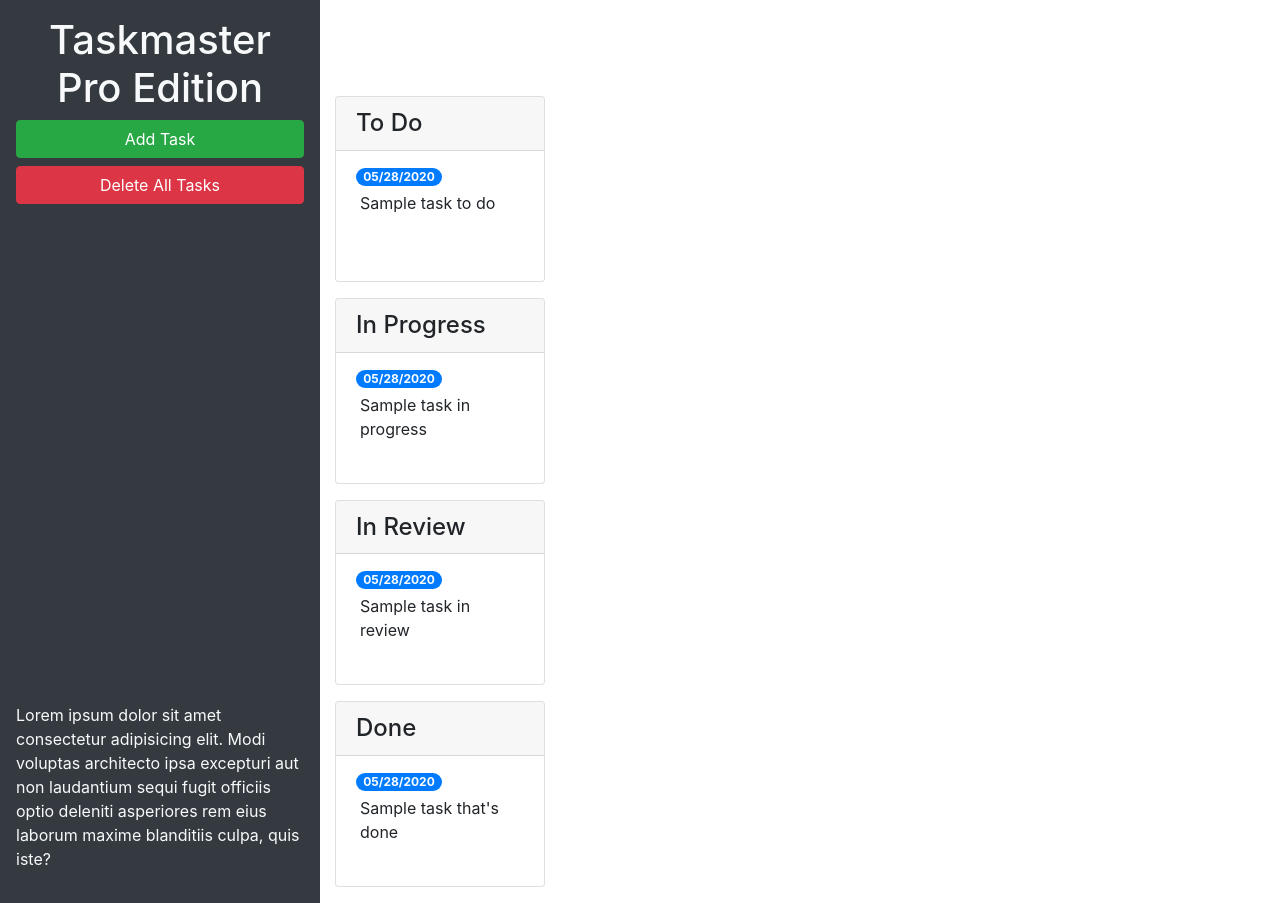
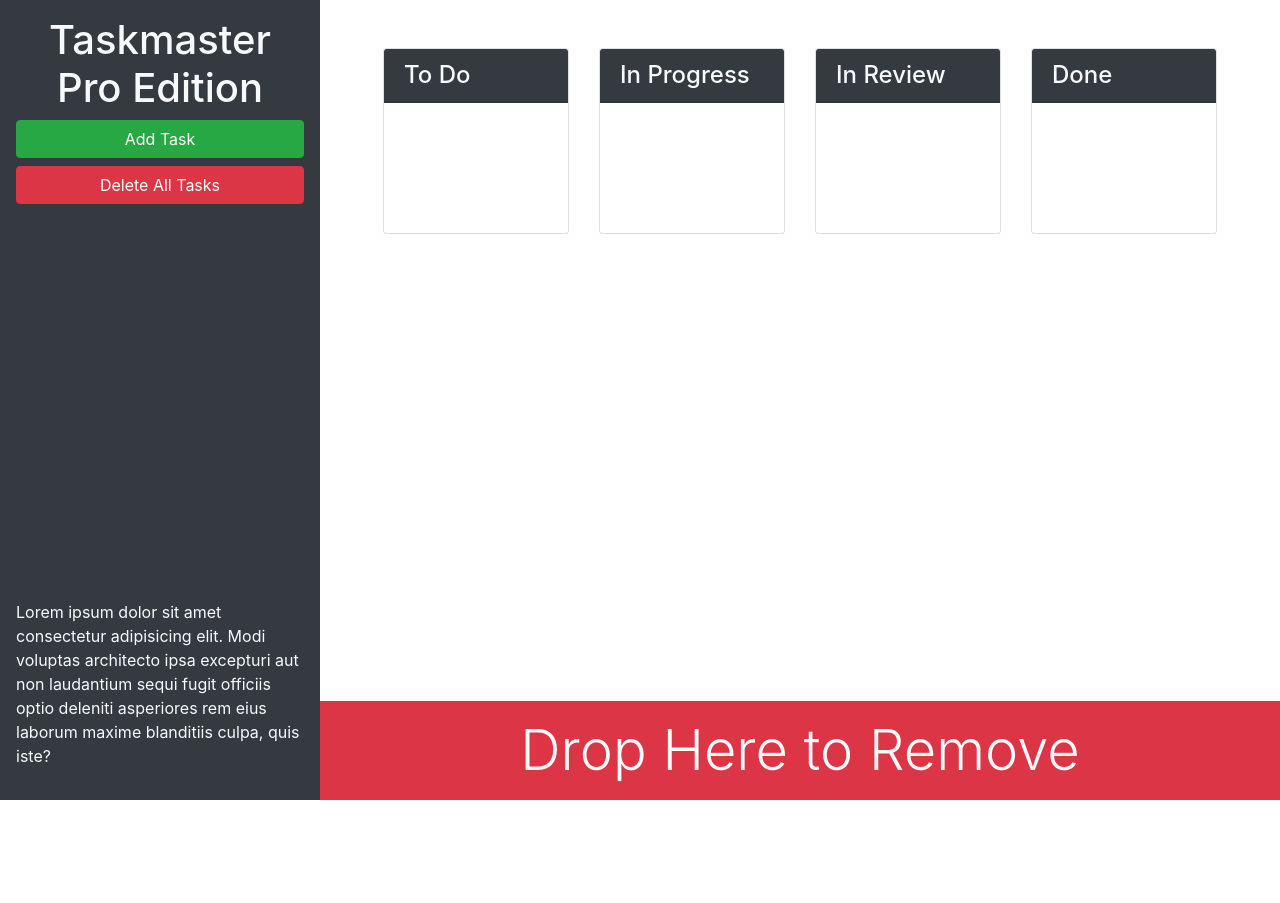
Before and after one commit to Clayton-Andersen/Taskmaster-pro, a plain HTML site: page index.html in a window 1280 px wide. After the commit the page ends 800 px from the top, so only its background shows below. Drawn offline with nearby package versions, Linux system fonts and the light colour scheme.

Commit message:
created cards and drag and drop trash

```diff
--- a/index.html
+++ b/index.html
@@ -13,28 +13,28 @@
 <body>
 
   <div class="row min-vh-100 no-gutters">
-    <header class="col-12 col-lg-3 bg-dark text-light d-flex flex-column p-4 p-lg-3">
+    <header class="col-12 col-lg-3 bg-dark text-light sticky-top d-flex flex-column p-4 p-lg-3">
       <h1 class="text-center">Taskmaster Pro Edition</h1>
       <button id="create-task" class="btn btn-block btn-success" data-toggle="modal" data-target="#task-form-modal">Add
         Task</button>
       <button id="remove-tasks" class="btn btn-block btn-danger">Delete All Tasks</button>
-      <p class="mt-auto">Lorem ipsum dolor sit amet consectetur adipisicing elit. Modi voluptas architecto ipsa
+      <p class="mt-auto d-none d-lg-block">Lorem ipsum dolor sit amet consectetur adipisicing elit. Modi voluptas architecto ipsa
         excepturi aut non
         laudantium sequi fugit officiis optio deleniti asperiores rem eius laborum maxime blanditiis culpa, quis iste?
       </p>
     </header>
-    <main class="col-12 col-lg-9">
-      <div class="m-5 row justify-content-around"></div>
+    <main class="col-12 col-lg-9 d-flex flex-column">
+      <div class="m-5 row justify-content-around">
         <!-- todo start -->
         <div class="col-12 col-md-6 col-xl-3 mb-3">
           <div class="card">
-            <h4 class="card-header">
+            <h4 class="card-header bg-dark text-light">
               To Do
             </h4>
             <ul id="list-toDo" class="list-group list-group-flush">
               <li class="list-group-item">
-                <span class="badge badge-primary badge-pill">05/28/2020</span>
-                <p class="m-1">Sample task to do</p>
+                <span class="badge badge-primary badge-pill"></span>
+                <p class="m-1"></p>
               </li>
             </ul>
           </div>
@@ -43,13 +43,13 @@
         <!-- in progress start -->
         <div class="col-12 col-md-6 col-xl-3 mb-3">
           <div class="card">
-            <h4 class="card-header">
+            <h4 class="card-header bg-dark text-light">
               In Progress
             </h4>
             <ul id="list-inProgress" class="list-group list-group-flush">
               <li class="list-group-item">
-                <span class="badge badge-primary badge-pill">05/28/2020</span>
-                <p class="m-1">Sample task in progress</p>
+                <span class="badge badge-primary badge-pill"></span>
+                <p class="m-1"></p>
               </li>
             </ul>
           </div>
@@ -58,13 +58,13 @@
         <!-- in review start -->
         <div class="col-12 col-md-6 col-xl-3 mb-3">
           <div class="card">
-            <h4 class="card-header">
+            <h4 class="card-header bg-dark text-light">
               In Review
             </h4>
             <ul id="list-inReview" class="list-group list-group-flush">
               <li class="list-group-item">
-                <span class="badge badge-primary badge-pill">05/28/2020</span>
-                <p class="m-1">Sample task in review</p>
+                <span class="badge badge-primary badge-pill"></span>
+                <p class="m-1"></p>
               </li>
             </ul>
           </div>
@@ -73,18 +73,23 @@
         <!-- done start -->
         <div class="col-12 col-md-6 col-xl-3 mb-3">
           <div class="card">
-            <h4 class="card-header">
+            <h4 class="card-header bg-dark text-light">
               Done
             </h4>
             <ul id="list-done" class="list-group list-group-flush">
               <li class="list-group-item">
-                <span class="badge badge-primary badge-pill">05/28/2020</span>
-                <p class="m-1">Sample task that's done</p>
+                <span class="badge badge-primary badge-pill"></span>
+                <p class="m-1"></p>
               </li>
             </ul>
           </div>
         </div>
         <!-- done end -->
+      </div>
+      <div class="mt-auto" id="trash">
+        <div class="w-100 bg-danger p-3 text-center text-light display-4">
+          Drop Here to Remove
+        </div>
       </div>
     </main>
   </div>
```
